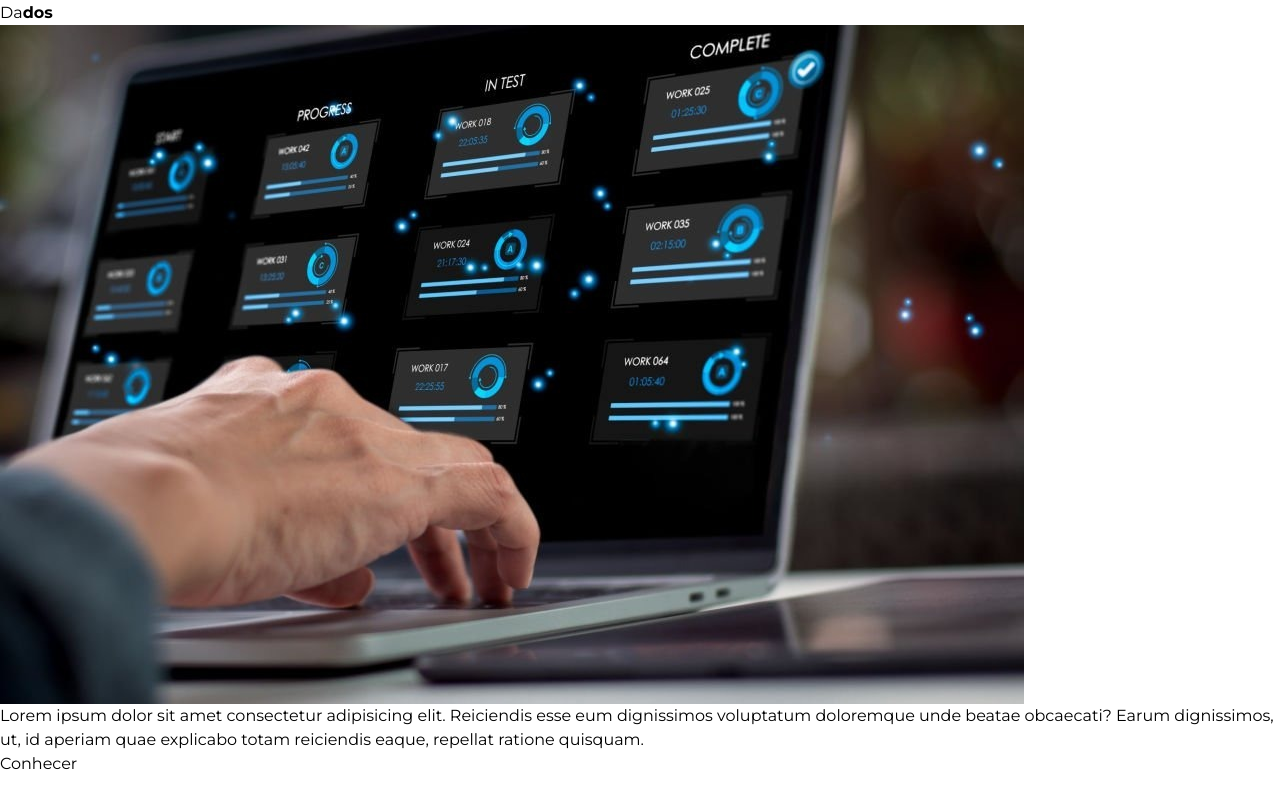
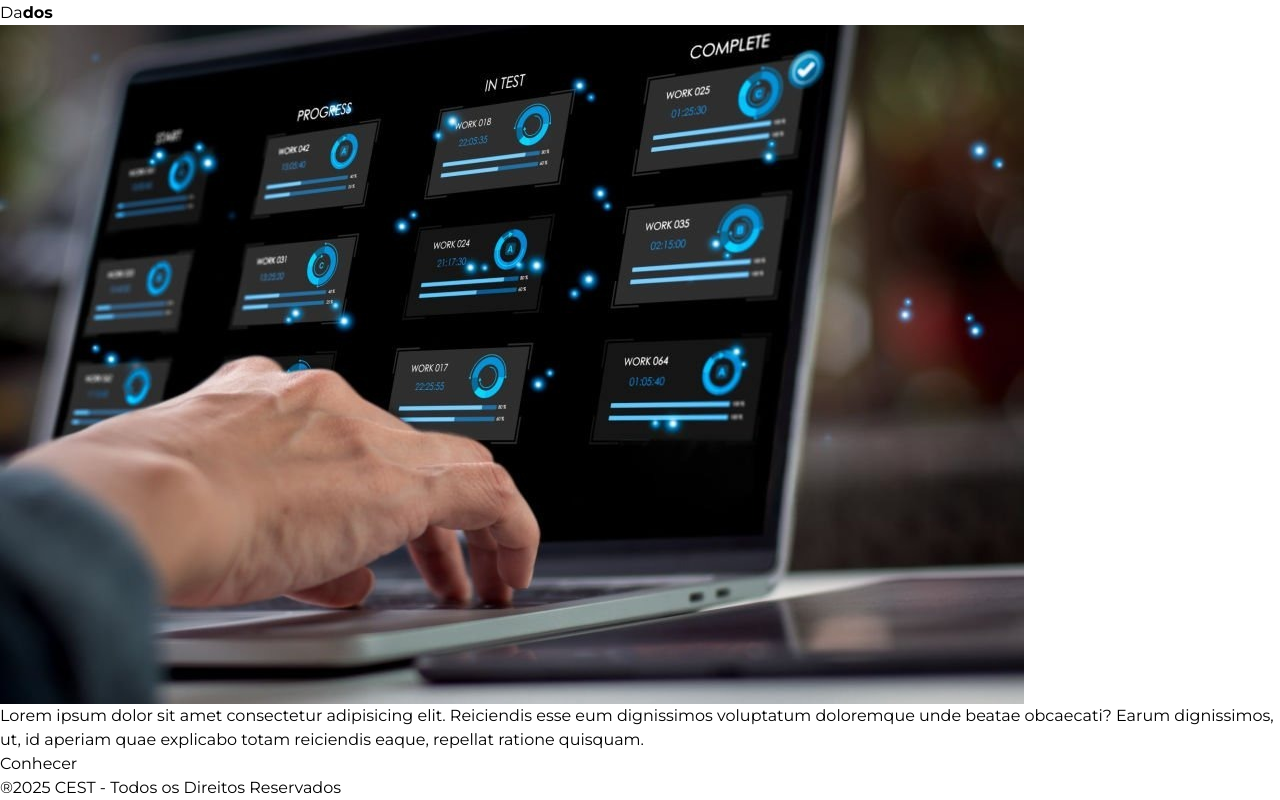
Before and after one commit to gabrielvinte/laboratorios-cest, a React (Create React App) app: page / in a window 1280 px wide. Shown: the part 1533-2333 px from the top of the page. Before the commit the page ends 2309 px from the top, so only its background shows below. Built offline with nearby package versions, Linux system fonts and the light colour scheme.

Commit message:
adicionando o footer

```diff
--- a/src/App.js
+++ b/src/App.js
@@ -5,6 +5,7 @@ import EscritorioEscola from "./components/EscritorioEscola";
 import Robotica from "./components/Robotica";
 import SideNav from "./components/SideNav";
 import Dados from "./components/Dados";
+import Footer from "./components/Footer";
 
 function App() {
   const [activeSection, setActiveSection] = useState("hero");
@@ -86,6 +87,7 @@ function App() {
         <Robotica ref={roboticaRef} id="robotica" />
         <Dados ref={dadosRef} id="dados"/>
       </main>
+      <Footer/>
     </div>
   );
 }
--- a/src/components/Dados.jsx
+++ b/src/components/Dados.jsx
@@ -14,16 +14,16 @@ import dadosImage from "../assets/images/Dados.jpeg";
 
 function DadosRender({id}, ref){
     return(
-        <section ref={ref} id={id}>
+        <section ref={ref} id={id} className="sessao" >
             <div>
                 <h1>
-                    <span>Da<strong color="blue">dos</strong></span>
+                    <span>Da<strong>dos</strong></span>
                 </h1>
             </div>
 
             <div>
                 <div>
-                    <img src={dadosImage} alt="" />
+                    <img src={dadosImage} alt="pessoa programando"/>
                 </div>
                 <div>
                     <p>
--- /dev/null
+++ b/src/components/Footer.jsx
@@ -0,0 +1,11 @@
+import React from "react";
+
+const Footer = () =>{
+    return(
+        <p>
+            ®2025 CEST - Todos os Direitos Reservados
+        </p>
+    )
+}
+
+export default Footer;
```
